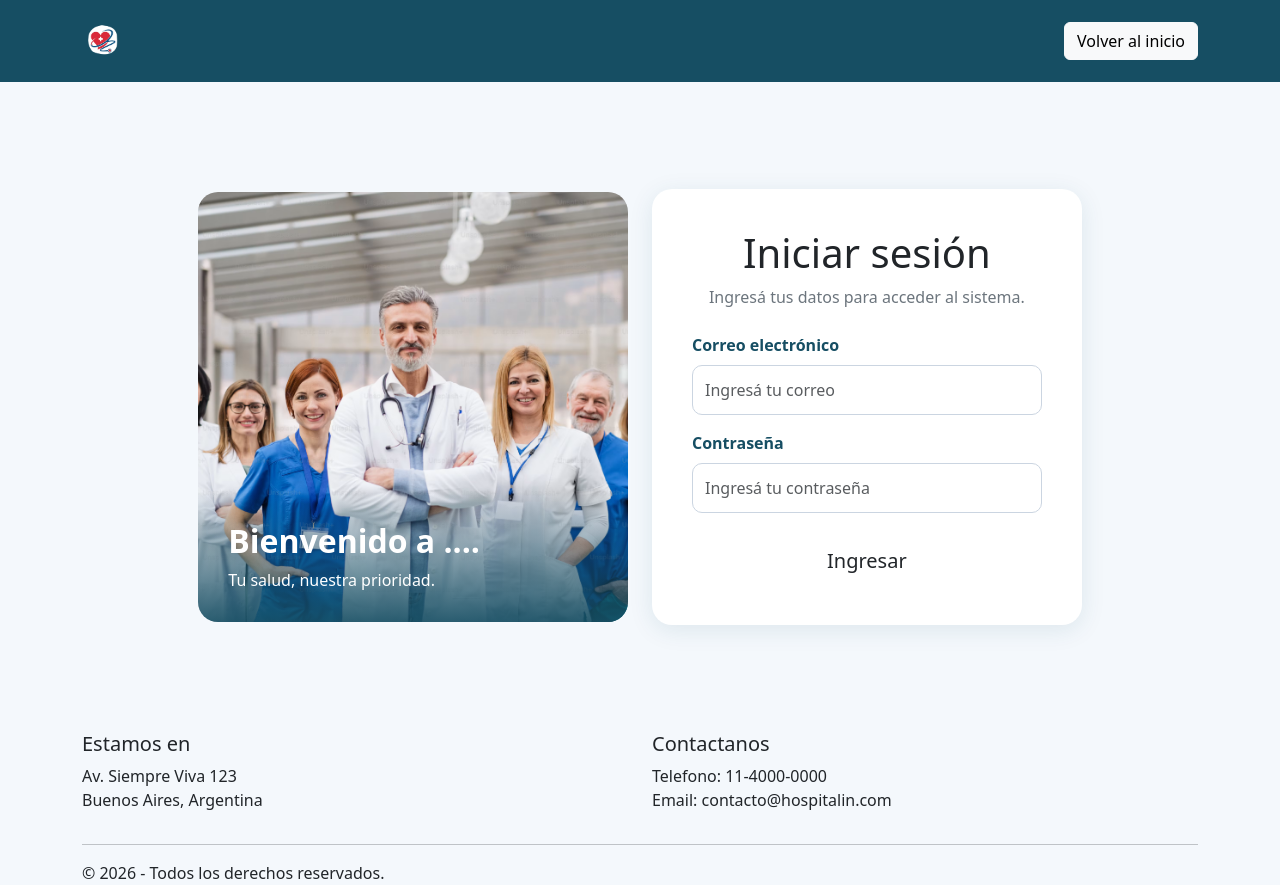
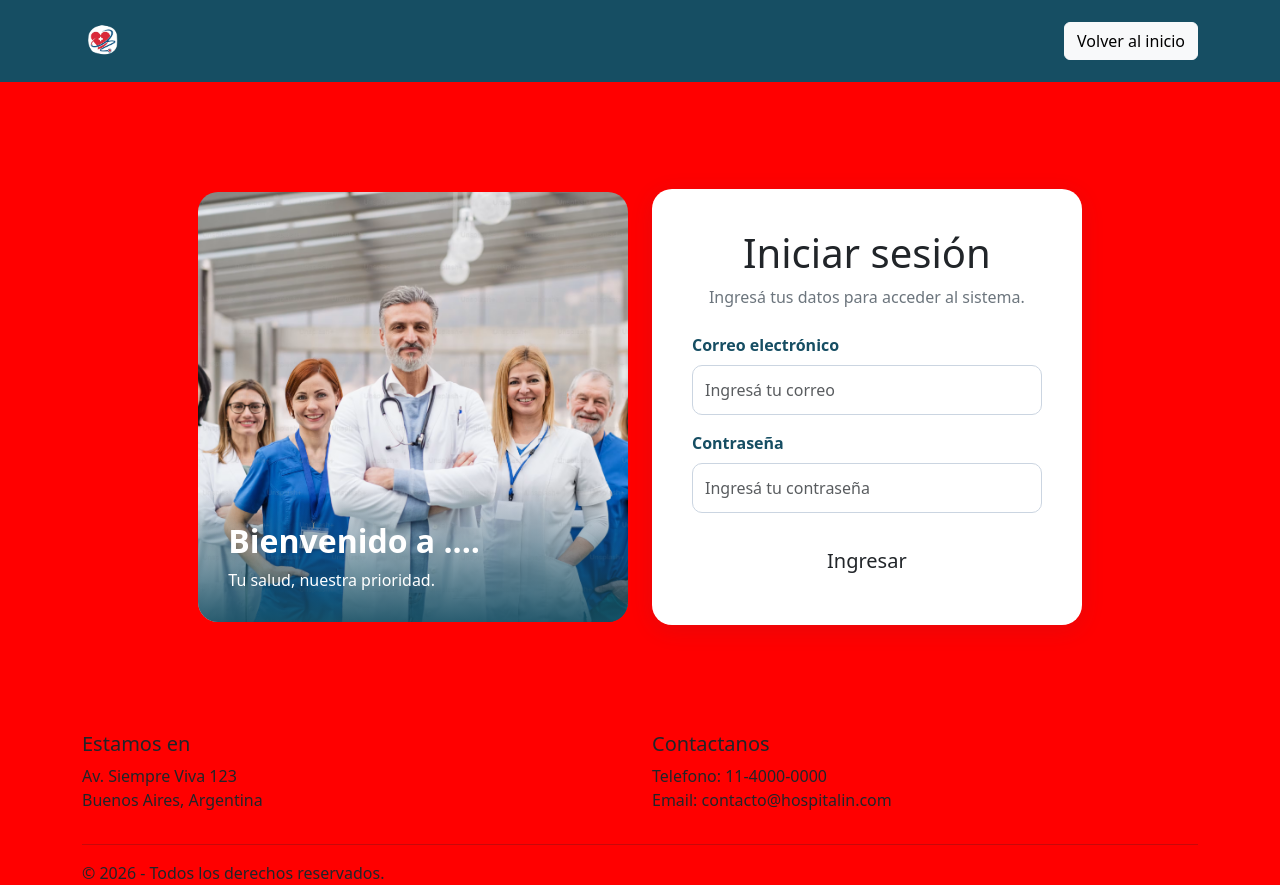
Before and after one commit to maruunt/hospital-git, a PHP site: page /php/login.php in a window 1280 px wide. Run offline with PHP 8.4, Linux system fonts and the light colour scheme.

Commit message:
prueba de css

```diff
--- a/css/login.css
+++ b/css/login.css
@@ -8,7 +8,7 @@
     --texto: #334155;
 }
 
-/* body { background: red !important; }
+body { background: red !important; }
 /* PAGINA DE INICIO DE SESION */
 
 .login-page {
```
